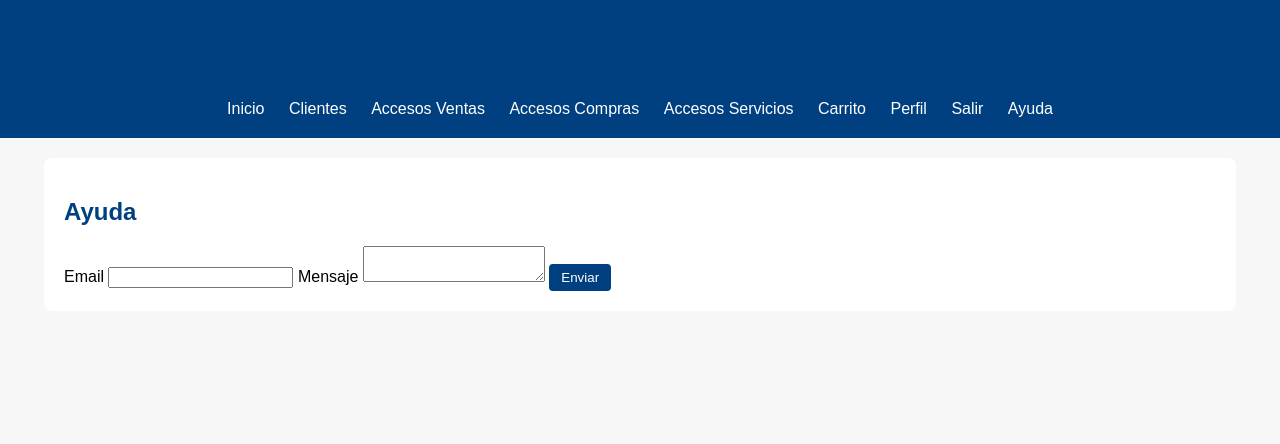
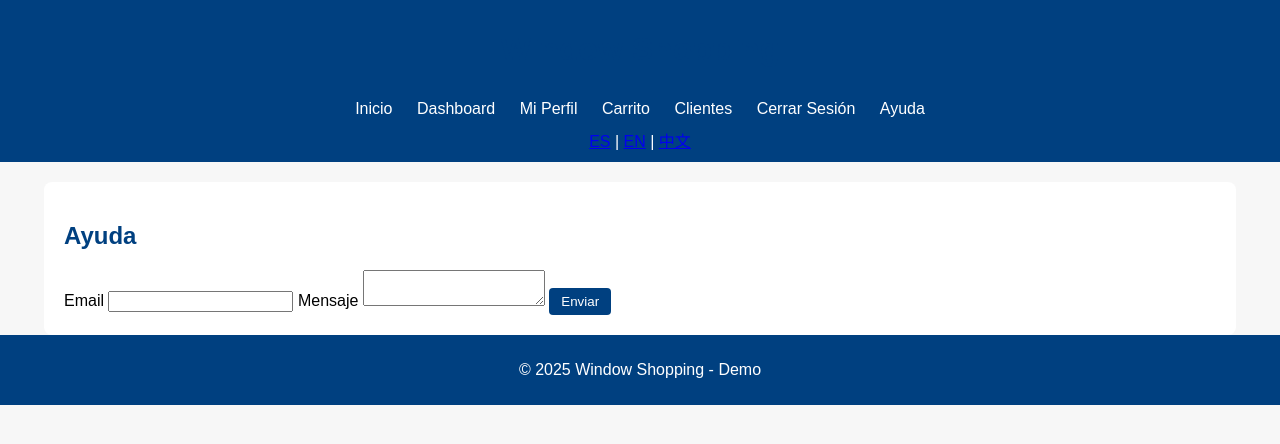
Before and after one commit to crhistopher09ponce04-art/Window-Shopping, a Flask app: page /ayuda in a window 1280 px wide. Shown: the top 444 px of the page. Run offline with Flask 3, Linux system fonts and the light colour scheme; the visitor is signed in with stand-in values (Sample User, id 1).

Commit message:
Update base.html

```diff
--- a/templates/base.html
+++ b/templates/base.html
@@ -2,7 +2,7 @@
 <html lang="es">
 <head>
     <meta charset="UTF-8">
-  <title>{{ title if title else "Window Shopping" }}</title>
+    <title>Window Shopping</title>
     <link rel="stylesheet" href="{{ url_for('static', filename='style.css') }}">
 </head>
 <body>
@@ -10,33 +10,41 @@
     <h1>Window Shopping</h1>
     <nav>
         <a href="{{ url_for('home') }}">{{ t("Inicio", "Home", "首頁") }}</a>
-      <a href="{{ url_for('clientes') }}">Clientes</a>
-      <a href="{{ url_for('accesos', tipo='ventas') }}">Accesos Ventas</a>
-      <a href="{{ url_for('accesos', tipo='compras') }}">Accesos Compras</a>
-      <a href="{{ url_for('accesos', tipo='servicios') }}">Accesos Servicios</a>
-      <a href="{{ url_for('carrito') }}">Carrito</a>
-      {% if session.get("user") %}
-        <a href="{{ url_for('perfil') }}">Perfil</a>
-        <a href="{{ url_for('logout') }}">Salir</a>
+        {% if session.get('user') %}
+            <a href="{{ url_for('dashboard') }}">{{ t("Dashboard", "Dashboard", "儀表板") }}</a>
+            <a href="{{ url_for('perfil') }}">{{ t("Mi Perfil", "My Profile", "我的資料") }}</a>
+            <a href="{{ url_for('carrito') }}">{{ t("Carrito", "Cart", "購物車") }}</a>
+            <a href="{{ url_for('clientes') }}">{{ t("Clientes", "Clients", "客戶") }}</a>
+            <a href="{{ url_for('logout') }}">{{ t("Cerrar Sesión", "Logout", "登出") }}</a>
         {% else %}
-        <a href="{{ url_for('login') }}">Login</a>
+            <a href="{{ url_for('login') }}">{{ t("Login", "Login", "登入") }}</a>
+            <a href="{{ url_for('register_router') }}">{{ t("Registro", "Register", "註冊") }}</a>
         {% endif %}
-      <a href="{{ url_for('ayuda') }}">Ayuda</a>
+        <a href="{{ url_for('ayuda') }}">{{ t("Ayuda", "Help", "幫助") }}</a>
     </nav>
+    <div>
+        <a href="{{ url_for('set_lang', lang='es') }}">ES</a> |
+        <a href="{{ url_for('set_lang', lang='en') }}">EN</a> |
+        <a href="{{ url_for('set_lang', lang='zh') }}">中文</a>
+    </div>
 </header>
 
 <div class="container">
     {% with messages = get_flashed_messages() %}
         {% if messages %}
-        <div class="alert alert-success">
-          {% for msg in messages %}
-            <p>{{ msg }}</p>
+            <ul>
+                {% for m in messages %}
+                    <li>{{ m }}</li>
                 {% endfor %}
-        </div>
+            </ul>
         {% endif %}
     {% endwith %}
 
     {% block content %}{% endblock %}
 </div>
+
+<footer>
+    <p>&copy; 2025 Window Shopping - Demo</p>
+</footer>
 </body>
 </html>
```
Lines whose indentation alone changed are shown as unchanged.
